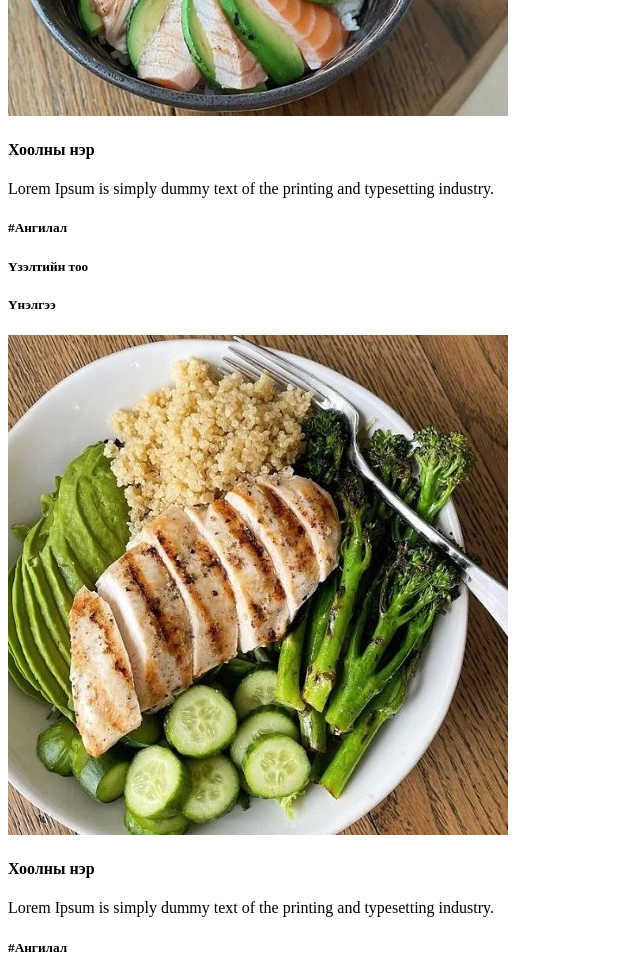
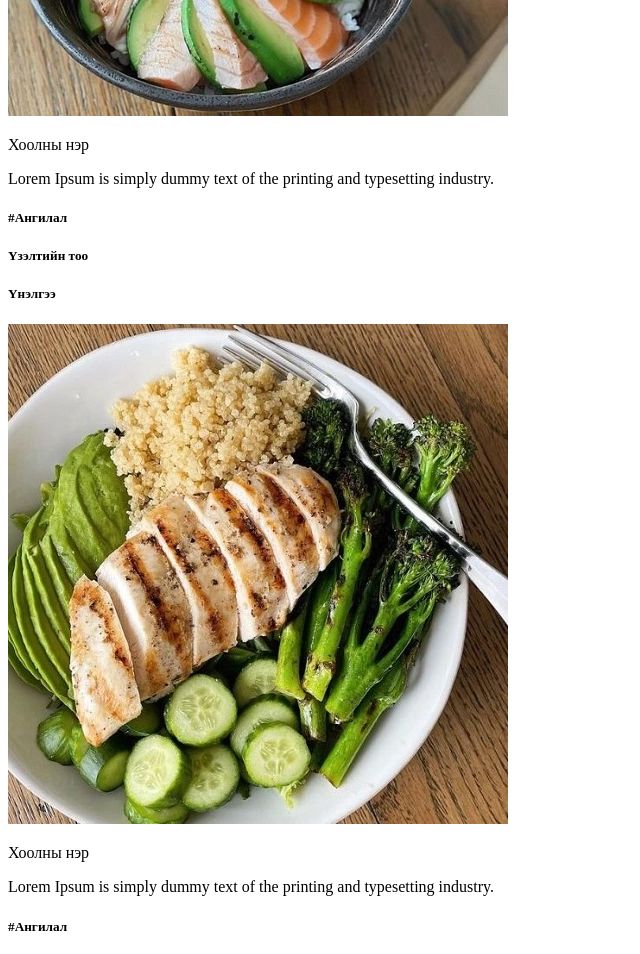
Before and after one commit to otgnsrn/otgnsrn.github.io, a plain HTML site: page index.html in a window 1280 px wide. Shown: the part 2840-3794 px from the top of the page, without its empty margins (0-640 px from the left). Drawn offline with Linux system fonts and the light colour scheme.

Commit message:
Update index.html

```diff
--- a/index.html
+++ b/index.html
@@ -67,7 +67,7 @@
             height="500"
           />
           <div class="desc">
-            <h4>Хоолны нэр</h4>
+            <p>Хоолны нэр</p>
             <p>
               Lorem Ipsum is simply dummy text of the printing and typesetting
               industry.
@@ -85,7 +85,7 @@
             height="500"
           />
           <div class="desc">
-            <h4>Хоолны нэр</h4>
+            <p>Хоолны нэр</p>
             <p>
               Lorem Ipsum is simply dummy text of the printing and typesetting
               industry.
@@ -103,7 +103,7 @@
             height="500"
           />
           <div class="desc">
-            <h4>Хоолны нэр</h4>
+            <p>Хоолны нэр</p>
             <p>
               Lorem Ipsum is simply dummy text of the printing and typesetting
               industry.
```
